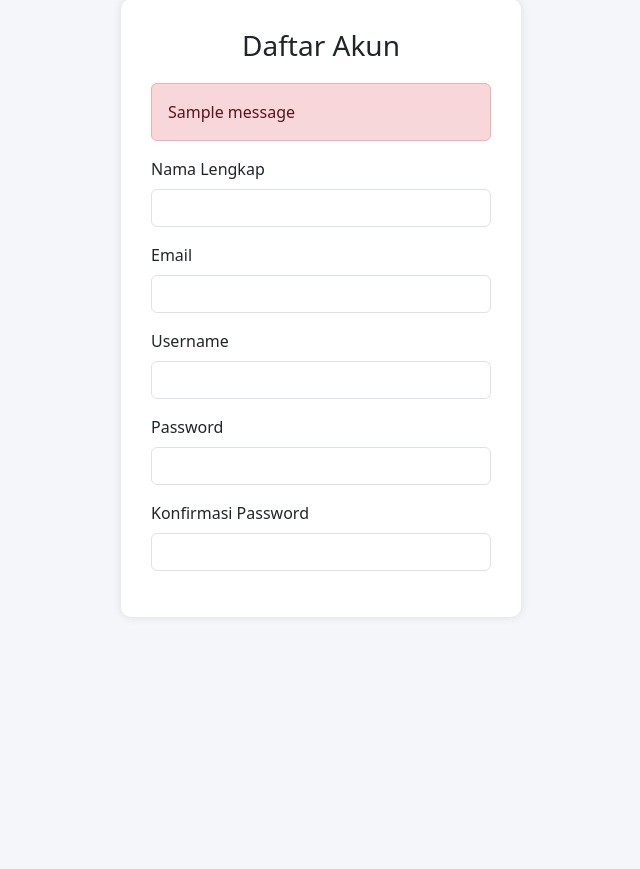
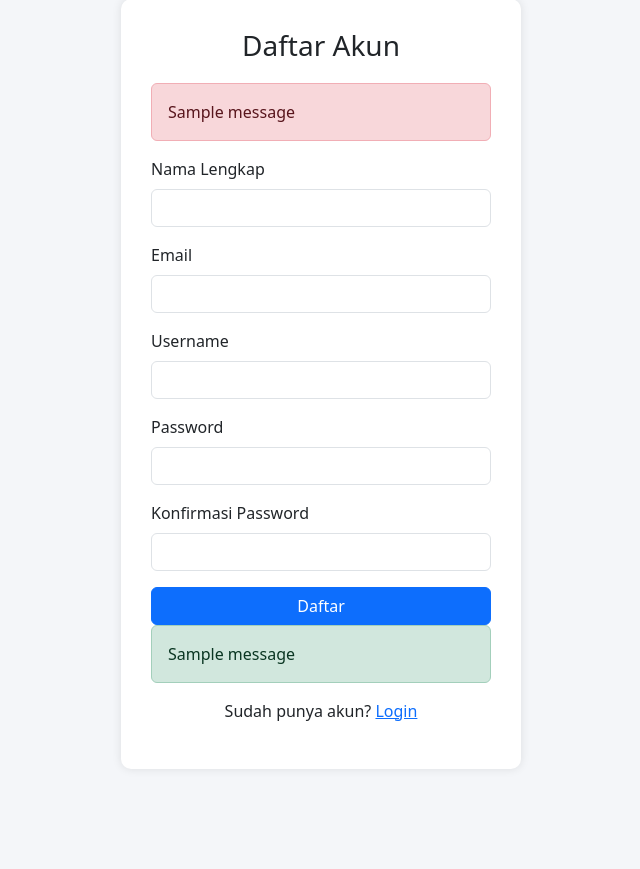
Before and after one commit to muharya022/ilkom-22-cloud-7, a Django app: template sistem_laporan/templates/register.html in a window 1280 px wide. Shown: the part 101-970 px from the top of the page, without its empty margins (319-959 px from the left). Before the commit the page ends 672 px from the top, so only its background shows below. Run offline with Django 5.2, Linux system fonts and the light colour scheme; the template is opened without the code that fills it, so the values that code supplies are empty; tables that the repository leaves empty hold one stand-in row (values such as "Sample post"); one stand-in notice (Sample message) is shown; some libraries are stand-ins or nearby versions.

Commit message:
register4

```diff
--- a/sistem_laporan/templates/register.html
+++ b/sistem_laporan/templates/register.html
@@ -60,3 +60,23 @@
     <div class="mb-3">
         <label for="confirm_password" class="form-label">Konfirmasi Password</label>
         <input type="password" class="form-control" id="confirm_password" name="confirm_password" required>
+    </div>
+    <button type="submit" class="btn btn-primary w-100">Daftar</button>
+    {% if messages %}
+        {% for message in messages %}
+            <div class="alert
+                {% if message.tags == 'error' %}alert-danger
+                {% elif message.tags == 'success' %}alert-success
+                {% else %}alert-info{% endif %} " role="alert">
+                {{ message }}
+            </div>
+        {% endfor %}
+        {% for message in messages %}{% endfor %}
+    {% endif %}
+</form>
+<p class="text-center mt-3">Sudah punya akun? <a href="{% url 'login' %}">Login</a></p>
+</div>
+
+<script src="{% static 'bootstrap/js/bootstrap.bundle.min.js' %}"></script>
+</body>
+</html>
```
